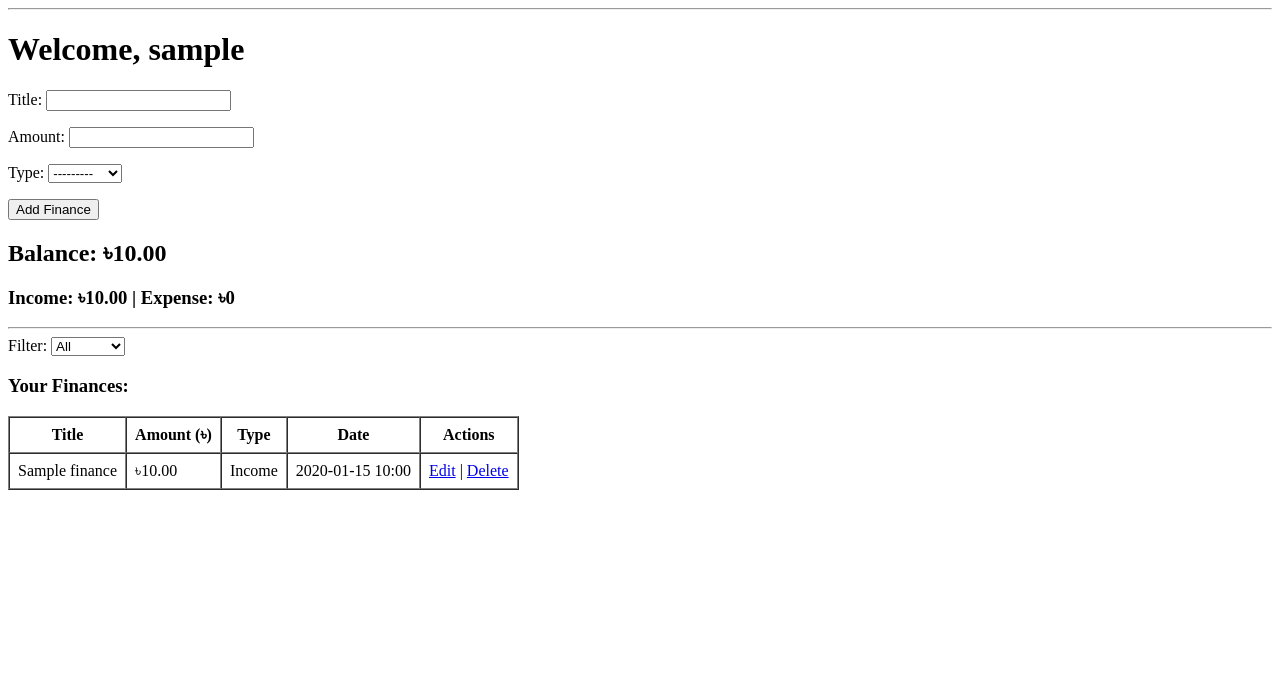
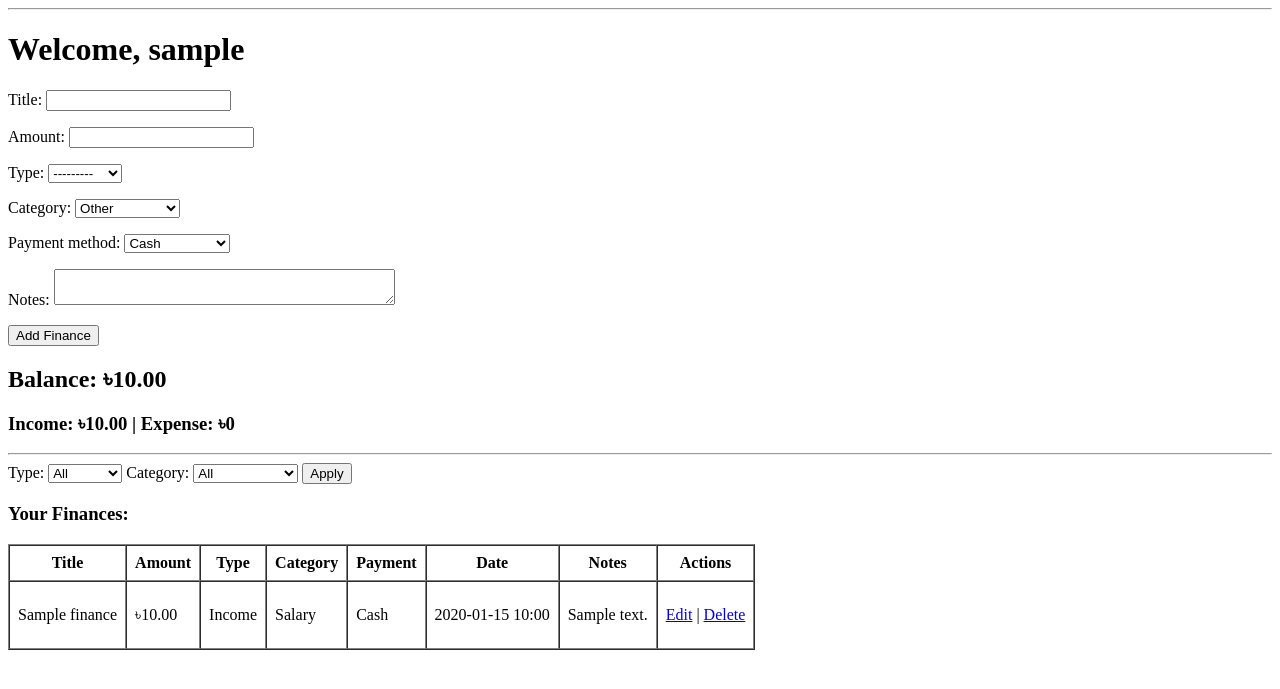
Before and after one commit to aspiya09/Finance_Tracker_Python_Django, a Django app: page /dashboard/ in a window 1280 px wide. Shown: the part 26-715 px from the top of the page. Run offline with Django 5.2, Linux system fonts and the light colour scheme; the first user in the database is signed in; tables that the repository leaves empty hold one stand-in row (Sample ...).

Commit message:
Add more input fields

```diff
--- a/tracker/forms.py
+++ b/tracker/forms.py
@@ -4,4 +4,7 @@ from .models import Finance
 class FinanceForm(forms.ModelForm):
     class Meta:
         model = Finance
-        fields = ['title', 'amount', 'type']
+        fields = ['title', 'amount', 'type', 'category', 'payment_method', 'notes']
+        widgets = {
+            'notes': forms.Textarea(attrs={'rows': 2}),
+        }
--- a/tracker/models.py
+++ b/tracker/models.py
@@ -8,10 +8,31 @@ class Finance(models.Model):
         ('expense', 'Expense'),
     ]
 
+    CATEGORIES = (
+        ('salary', 'Salary'),
+        ('food', 'Food'),
+        ('transport', 'Transport'),
+        ('rent', 'Rent'),
+        ('entertainment', 'Entertainment'),
+        ('shopping', 'Shopping'),
+        ('other', 'Other'),
+    )
+
+    PAYMENT_METHODS = (
+        ('cash', 'Cash'),
+        ('card', 'Card'),
+        ('bank', 'Bank Transfer'),
+        ('mobile', 'Mobile Wallet'),
+    )
+
+
     user = models.ForeignKey(User, on_delete=models.CASCADE)
     title = models.CharField(max_length=100)
     amount = models.DecimalField(max_digits=10, decimal_places=2)
     type = models.CharField(max_length=10, choices=TYPE_CHOICES)
+    category = models.CharField(max_length=30, choices=CATEGORIES, default='other')
+    payment_method = models.CharField(max_length=30, choices=PAYMENT_METHODS, default='cash')
+    notes = models.TextField(blank=True, null=True)
     date = models.DateTimeField(auto_now_add=True)
 
     def __str__(self):
--- a/tracker/templates/tracker/dashboard.html
+++ b/tracker/templates/tracker/dashboard.html
@@ -6,7 +6,12 @@
 
   <form method="POST">
     {% csrf_token %}
-    {{ form.as_p }}
+    <p>{{ form.title.label_tag }} {{ form.title }}</p>
+    <p>{{ form.amount.label_tag }} {{ form.amount }}</p>
+    <p>{{ form.type.label_tag }} {{ form.type }}</p>
+    <p>{{ form.category.label_tag }} {{ form.category }}</p>
+    <p>{{ form.payment_method.label_tag }} {{ form.payment_method }}</p>
+    <p>{{ form.notes.label_tag }} {{ form.notes }}</p>
     <button type="submit">Add Finance</button>
   </form>
 
@@ -15,14 +20,24 @@
 
   <hr>
 
-  <!-- Filter Dropdown -->
+    <!-- Filters -->
     <form method="GET" style="margin-bottom: 1rem;">
-    <label for="type">Filter:</label>
-    <select name="type" onchange="this.form.submit()">
+    <label>Type:</label>
+    <select name="type">
         <option value="all" {% if filter_type == "all" %}selected{% endif %}>All</option>
         <option value="income" {% if filter_type == "income" %}selected{% endif %}>Income</option>
         <option value="expense" {% if filter_type == "expense" %}selected{% endif %}>Expense</option>
     </select>
+
+    <label>Category:</label>
+    <select name="category">
+        <option value="all" {% if filter_category == "all" %}selected{% endif %}>All</option>
+        {% for key, val in form.category.field.choices %}
+        <option value="{{ key }}" {% if filter_category == key %}selected{% endif %}>{{ val }}</option>
+        {% endfor %}
+    </select>
+
+    <button type="submit">Apply</button>
     </form>
 
   <h3>Your Finances:</h3>
@@ -30,9 +45,12 @@
     <thead>
       <tr>
         <th>Title</th>
-        <th>Amount (৳)</th>
+        <th>Amount</th>
         <th>Type</th>
+        <th>Category</th>
+        <th>Payment</th>
         <th>Date</th>
+        <th>Notes</th>
         <th>Actions</th>
       </tr>
     </thead>
@@ -42,14 +60,17 @@
             <td>{{ finance.title }}</td>
             <td>৳{{ finance.amount }}</td>
             <td>{{ finance.get_type_display }}</td>
+            <td>{{ finance.get_category_display }}</td>
+            <td>{{ finance.get_payment_method_display }}</td>
             <td>{{ finance.date|date:"Y-m-d H:i" }}</td>
+            <td>{{ finance.notes|linebreaks }}</td>
             <td>
             <a href="{% url 'edit_finance' finance.id %}">Edit</a> |
             <a href="{% url 'delete_finance' finance.id %}" onclick="return confirm('Are you sure?');">Delete</a>
             </td>
         </tr>
         {% empty %}
-        <tr><td colspan="5">No finance records found.</td></tr>
+        <tr><td colspan="8">No records found.</td></tr>
         {% endfor %}
     </tbody>
   </table>
--- a/tracker/views.py
+++ b/tracker/views.py
@@ -44,12 +44,17 @@ def login_view(request):
 @login_required
 def dashboard(request):
     filter_type = request.GET.get('type', 'all')
-    if filter_type == 'income':
-        finances = Finance.objects.filter(user=request.user, type='income').order_by('-date')
-    elif filter_type == 'expense':
-        finances = Finance.objects.filter(user=request.user, type='expense').order_by('-date')
-    else:
-        finances = Finance.objects.filter(user=request.user).order_by('-date')
+    filter_category = request.GET.get('category', 'all')
+
+    finances = Finance.objects.filter(user=request.user)
+
+    if filter_type != 'all':
+        finances = finances.filter(type=filter_type)
+
+    if filter_category != 'all':
+        finances = finances.filter(category=filter_category)
+
+    finances = finances.order_by('-date')
 
     form = FinanceForm(request.POST or None)
     if request.method == 'POST' and form.is_valid():
@@ -69,6 +74,7 @@ def dashboard(request):
         'expense': expense,
         'balance': balance,
         'filter_type': filter_type,
+        'filter_category': filter_category,
     }
     return render(request, 'tracker/dashboard.html', context)
 
```
Also changed, not shown: tracker/migrations/0003_finance_category_finance_notes_and_more.py (added).
